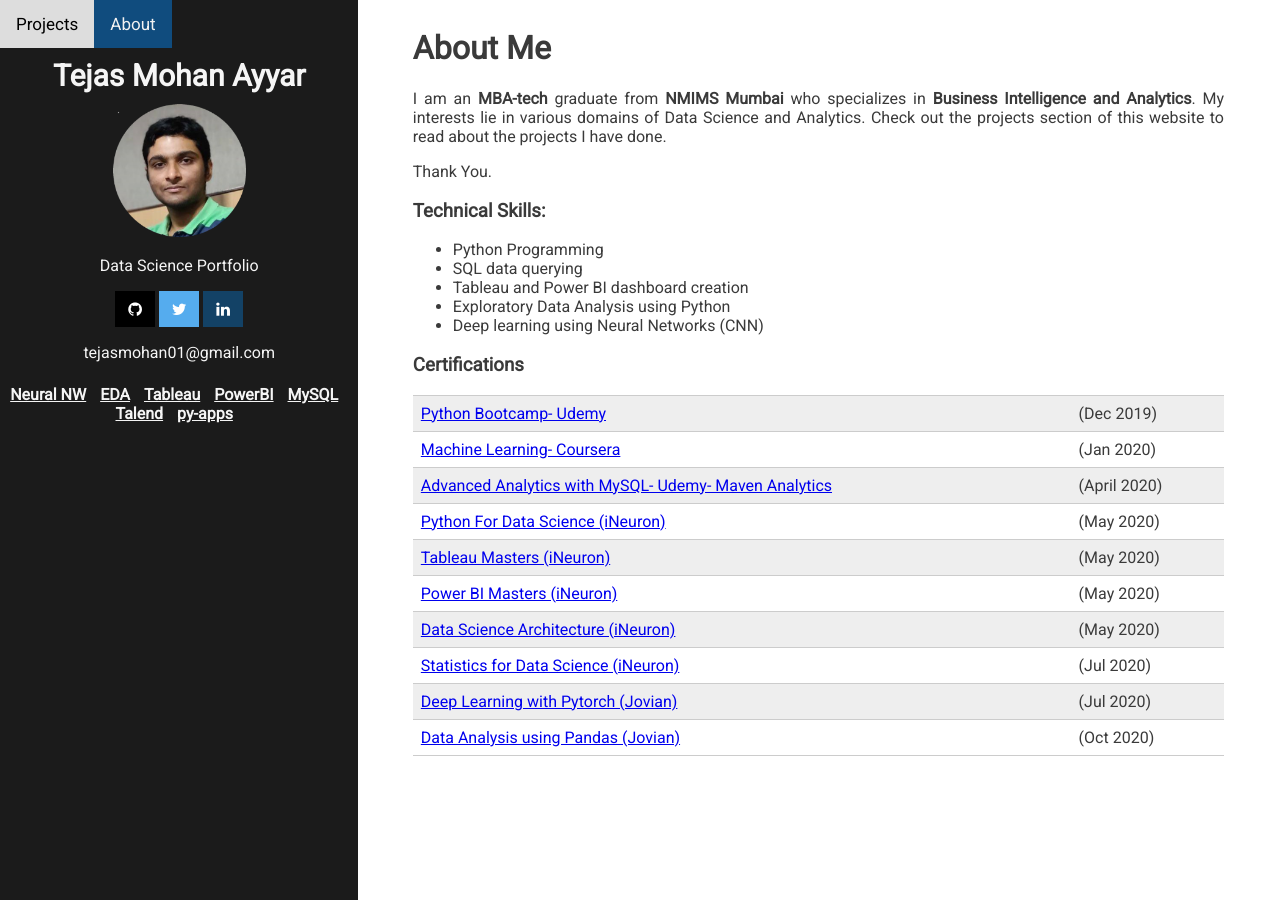
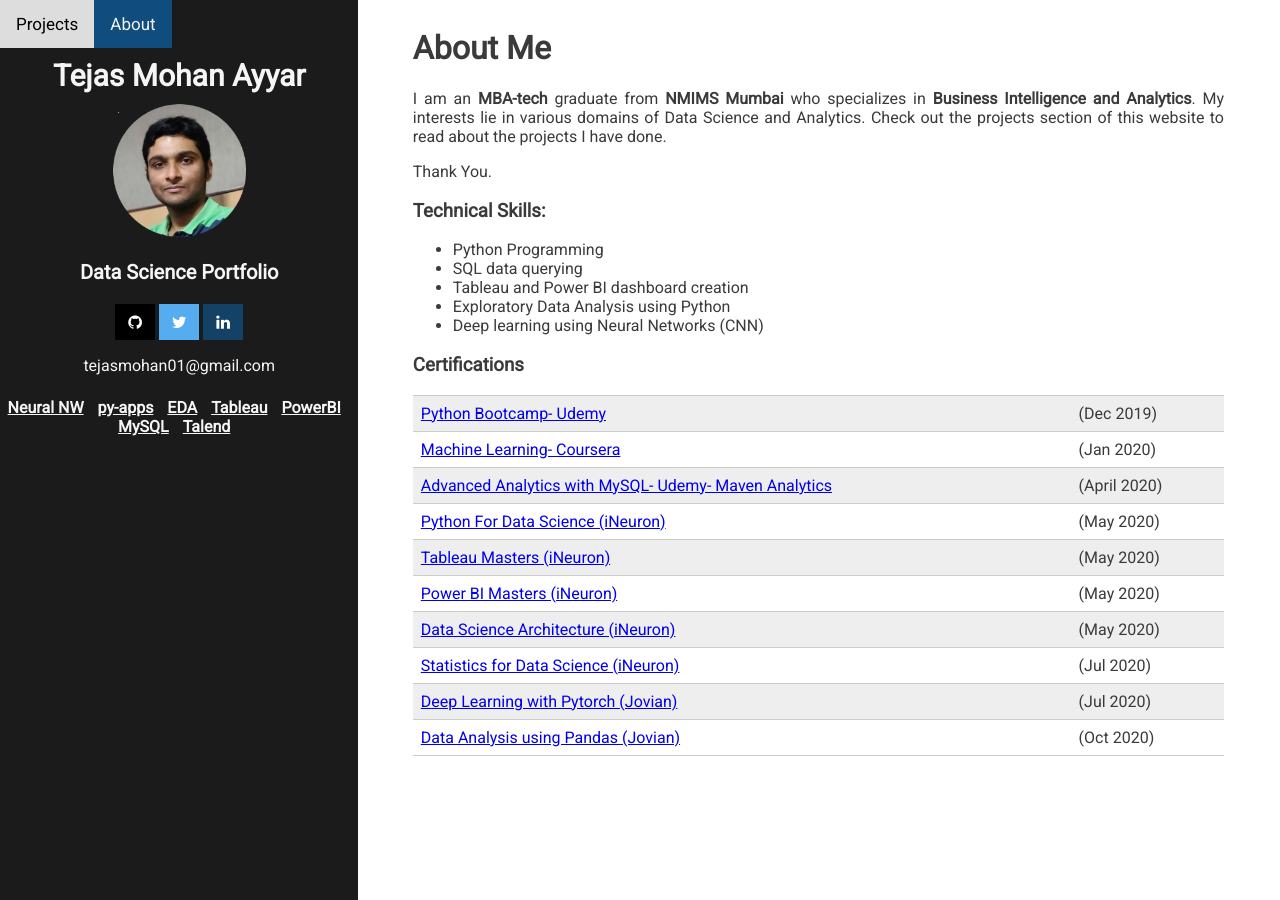
Before and after one commit to tejasmohanayyar/tejasmohanayyar.github.io, a Jekyll site: the page built from _posts/2020-07-18-about.md, in a window 1280 px wide. Built offline with Jekyll 4.4.1, drawn with Linux system fonts in a browser that asks for light colours.

Commit message:
changed some font sizes

```diff
--- a/_layouts/default.html
+++ b/_layouts/default.html
@@ -27,18 +27,19 @@
         <a target = "_blank" href="https://github.com/{{ site.github_username }}" class="fa fa-github"></a>
         <a target = "_blank" href="https://twitter.com/{{ site.twitter_username }}" class="fa fa-twitter"></a>
         <a target = "_blank" href="{{ site.linkedin_url }}" class="fa fa-linkedin"></a>
-        <p id = "lefttext">{{ site.email }}</p>
+        <p id = "leftemail">{{ site.email }}</p>
       </nav>
 
 
       <nav class = "sleftnavbar">
           <a href = "{{ site.url }}#neural-network-projects" >Neural NW</a>
+          <a href = "{{ site.url }}#python-apps">py-apps</a>
           <a href = "{{ site.url }}#exploratory-data-analysis" >EDA</a>
           <a href = "{{ site.url }}#tableau-projects" >Tableau</a>
           <a href = "{{ site.url }}#power-bi-projects" >PowerBI</a>
           <a href = "{{ site.url }}#sql-projects" >MySQL</a>
           <a href = "{{ site.url }}#talend-projects" >Talend</a>
-          <a href = "{{ site.url }}#python-apps">py-apps</a>
+
 
 
         </nav>
--- a/_sass/0-layouts/_left.scss
+++ b/_sass/0-layouts/_left.scss
@@ -16,9 +16,15 @@
 
    #lefttext{
     text-align: center;
+    font-weight: 600;
+    font-size: 20px;
     color: whitesmoke;
 }
 
+#leftemail {
+    color: whitesmoke;
+
+}
 
 
 .sitetitle{
--- a/_sass/0-layouts/_secondleftnavbar.scss
+++ b/_sass/0-layouts/_secondleftnavbar.scss
@@ -9,7 +9,7 @@
 
 .sleftnavbar a {
 
-    font-weight: bold;
+    font-weight:600;
     color: whitesmoke;
     padding-right: 10px;
 
```
